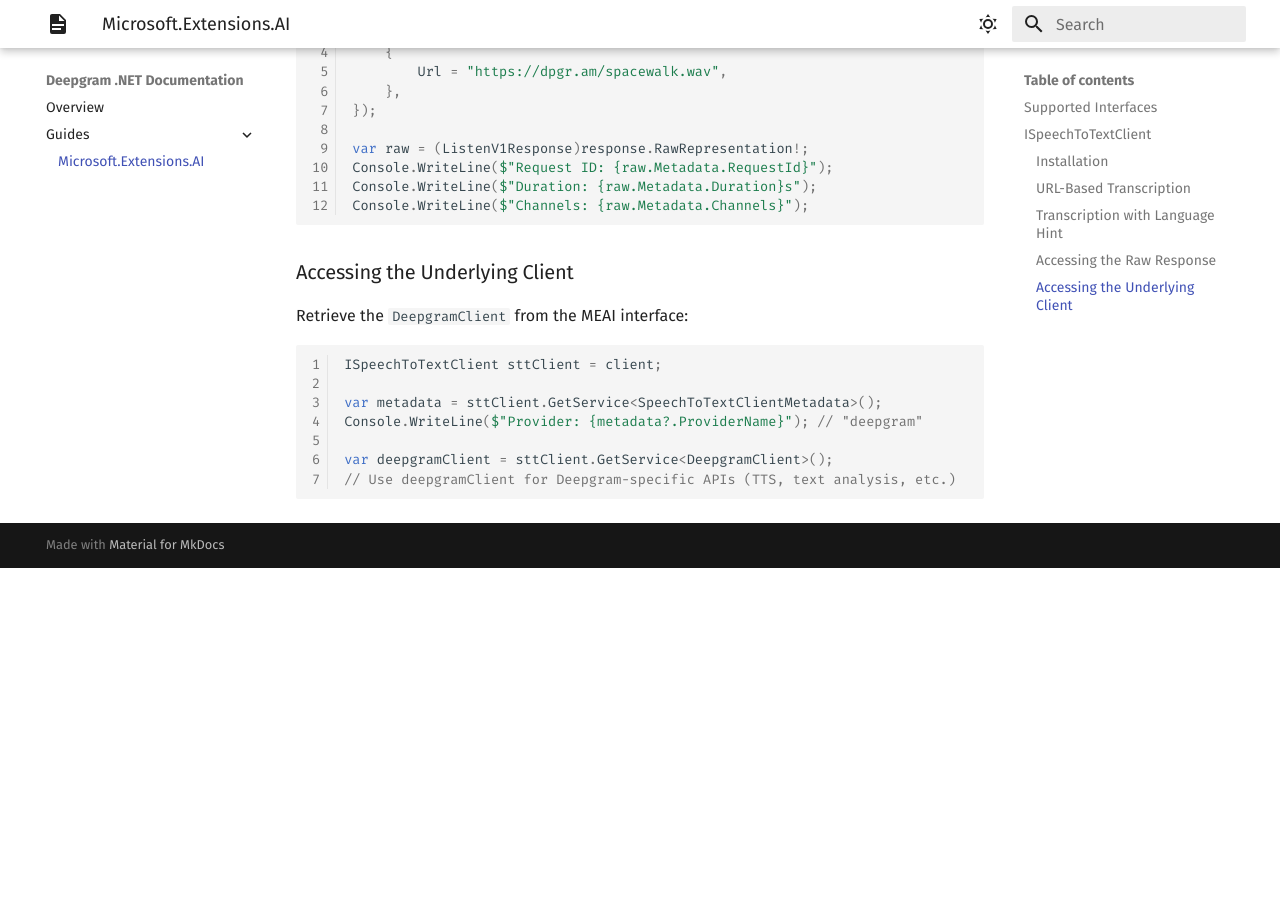
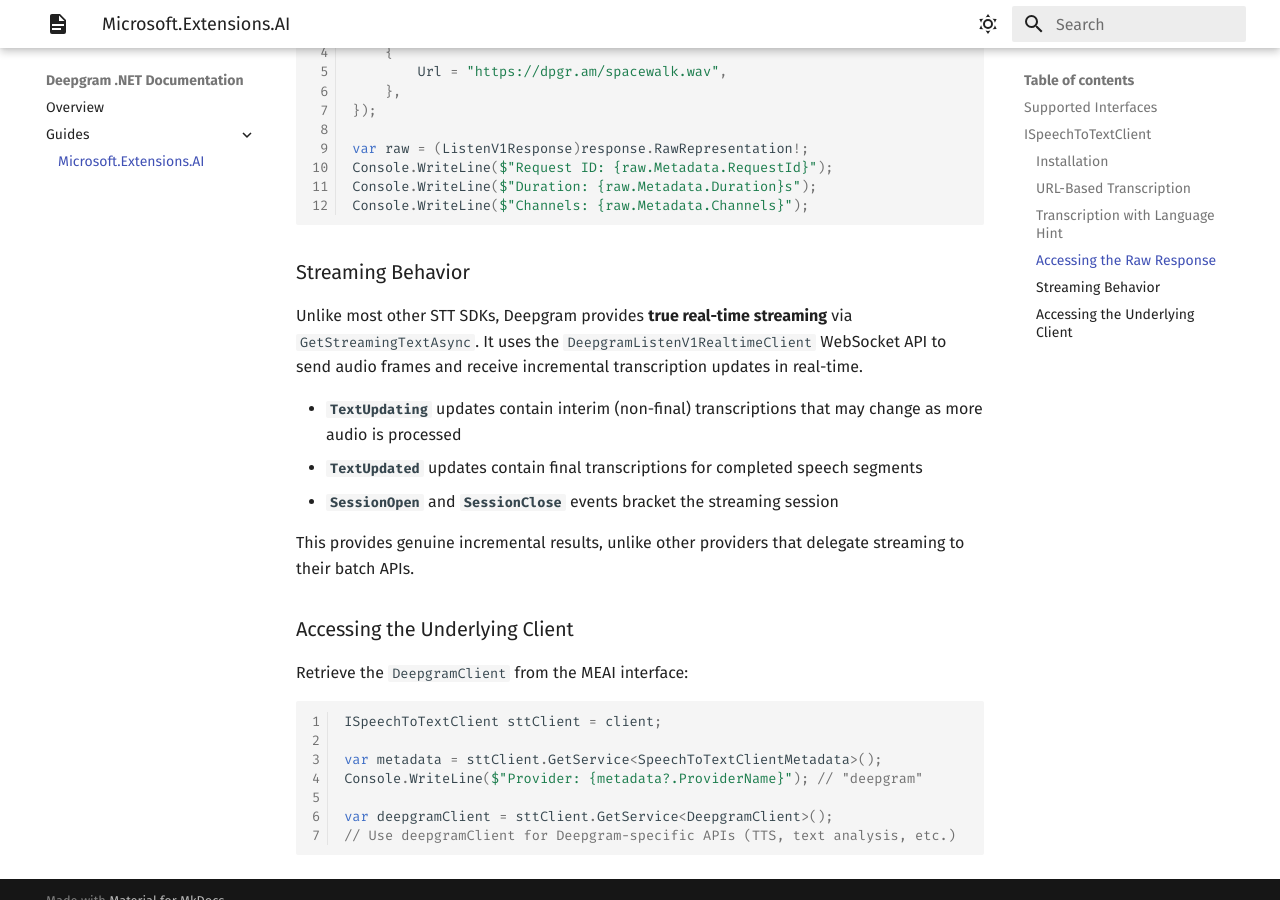
Before and after one commit to tryAGI/Deepgram, an MkDocs documentation site: the page built from docs/guides/meai.md, in a window 1280 px wide and 900 px high, scrolled down 1762 px. Built offline with MkDocs 1.6.1 and Material for MkDocs 9.7.7, drawn with Linux system fonts in a browser that asks for light colours; the version menu is left out; before the commit the page ends 2330 px from its top, so only the background shows below that.

Commit message:
Add streaming behavior notes to MEAI guide
Co-Authored-By: Claude Opus 4.6 <noreply@anthropic.com>

````diff
--- a/docs/guides/meai.md
+++ b/docs/guides/meai.md
@@ -84,6 +84,16 @@ Console.WriteLine($"Duration: {raw.Metadata.Duration}s");
 Console.WriteLine($"Channels: {raw.Metadata.Channels}");
 ```
 
+### Streaming Behavior
+
+Unlike most other STT SDKs, Deepgram provides **true real-time streaming** via `GetStreamingTextAsync`. It uses the `DeepgramListenV1RealtimeClient` WebSocket API to send audio frames and receive incremental transcription updates in real-time.
+
+- **`TextUpdating`** updates contain interim (non-final) transcriptions that may change as more audio is processed
+- **`TextUpdated`** updates contain final transcriptions for completed speech segments
+- **`SessionOpen`** and **`SessionClose`** events bracket the streaming session
+
+This provides genuine incremental results, unlike other providers that delegate streaming to their batch APIs.
+
 ### Accessing the Underlying Client
 
 Retrieve the `DeepgramClient` from the MEAI interface:
````
